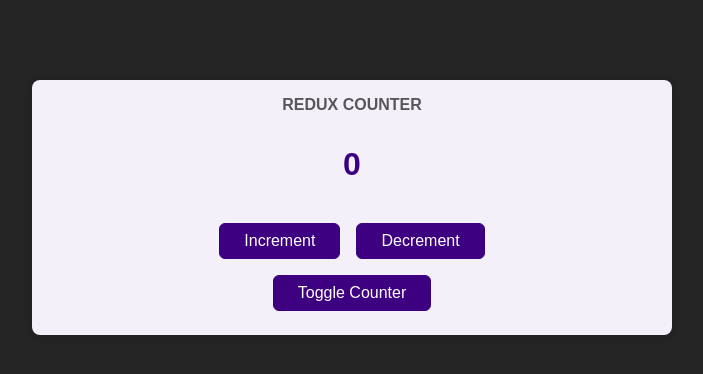
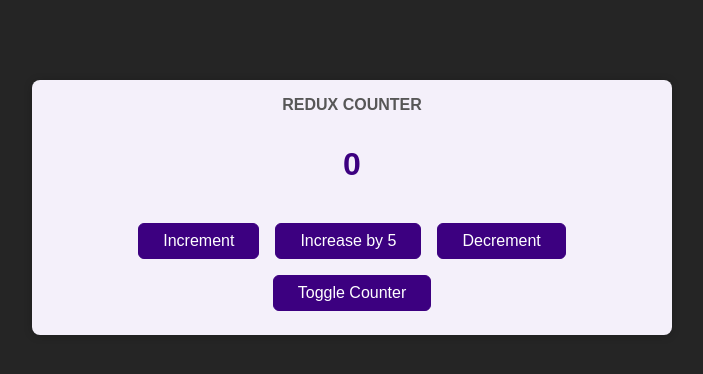
Before and after one commit to jerome-shiftleft/react-redux-counter, a React (Vite) app: page / in a window 1280 px wide. Shown: the top 374 px of the page, without its empty margins (288-991 px from the left). Built offline with nearby package versions, Linux system fonts and the light colour scheme.

Commit message:
progress

```diff
--- a/src/components/Counter.jsx
+++ b/src/components/Counter.jsx
@@ -6,8 +6,12 @@ const Counter = () => {
   const counter = useSelector((state) => state.counter);
 
   const incrementHandler = () => {
-    dispatch({ type: "increment" });
+    dispatch({ type: "increment", amount: 1 });
   };
+
+  const increaseHandler = (amount) => {
+    dispatch({ type: "increment", amount });
+  }
 
   const decrementHandler = () => {
     dispatch({ type: "decrement" });
@@ -21,6 +25,7 @@ const Counter = () => {
       <div className={classes.value}>{counter}</div>
       <div>
         <button onClick={incrementHandler}>Increment</button>
+        <button onClick={() => increaseHandler(5)}>Increase by 5</button>
         <button onClick={decrementHandler}>Decrement</button>
       </div>
       <button onClick={toggleCounterHandler}>Toggle Counter</button>
--- a/src/store/index.js
+++ b/src/store/index.js
@@ -3,7 +3,7 @@ import { createStore } from "redux";
 const counterReducer = (state = {counter: 0}, action) => {
   if (action.type === 'increment') {
     return {
-      counter: state.counter + 1
+      counter: state.counter + action.amount
     }
   }
 
```
